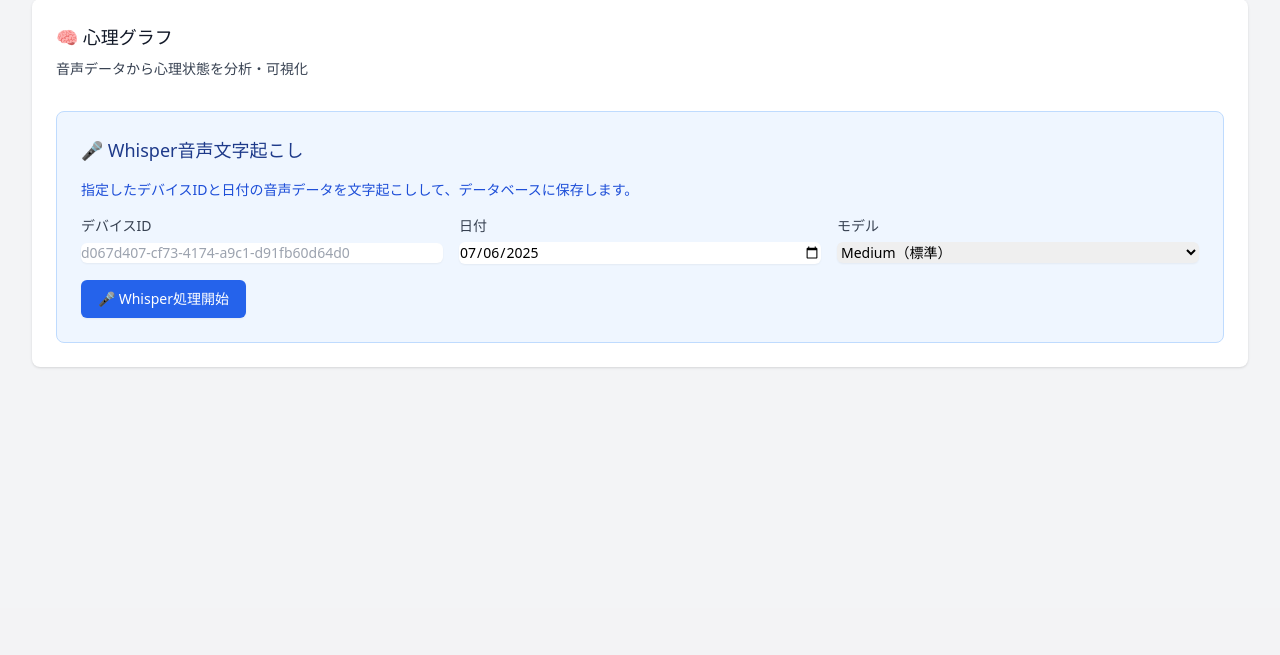
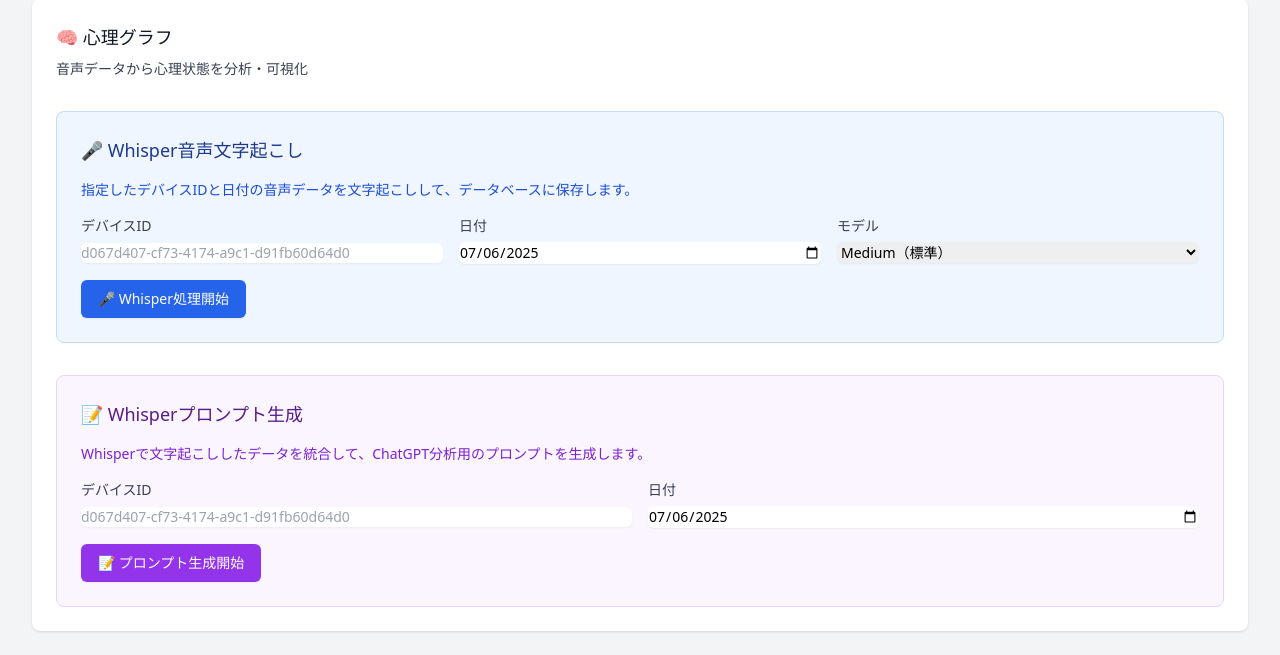
Before and after one commit to matsumotokaya/watchme_admin, a FastAPI app: page / in a window 1280 px wide. Shown: the part 192-847 px from the top of the page. Before the commit the page ends 560 px from the top, so only its background shows below. Run offline with FastAPI, Linux system fonts and the light colour scheme; some libraries are stand-ins or nearby versions.

Commit message:
Whisperプロンプト生成UIコンポーネントを追加
### 主要な変更
- 心理グラフタブ内にプロンプト生成UIを追加
- デバイスIDと日付を指定してプロンプトを生成
- http://localhost:8009/generate-mood-prompt-supabase APIを呼び出し
- vibe_whisper_promptテーブルに結果を保存

### 修正ファイル
- templates/index.html: プロンプト生成UIコンポーネントを追加（紫色のカード）
- static/admin.js: generateWhisperPrompt関数とイベントハンドラを追加
- README.md: 新機能の説明を追加、更新日を2025-07-07に変更

🤖 Generated with [Claude Code](https://claude.ai/code)

Co-Authored-By: Claude <noreply@anthropic.com>

```diff
--- a/static/admin.js
+++ b/static/admin.js
@@ -24,6 +24,7 @@ document.addEventListener('DOMContentLoaded', function() {
     loadStats();
     initializeDefaultUserSession();
     initializeWhisperDate();
+    initializePromptDate();
 });
 
 // =============================================================================
@@ -72,6 +73,9 @@ function setupEventListeners() {
 
     // Whisper機能のイベントリスナー
     document.getElementById('start-whisper-btn').addEventListener('click', startWhisperProcessing);
+
+    // Whisperプロンプト生成機能のイベントリスナー
+    document.getElementById('generate-prompt-btn').addEventListener('click', generateWhisperPrompt);
 
     // モーダルを閉じる
     modalOverlay.addEventListener('click', function(e) {
@@ -1169,5 +1173,87 @@ function copyToClipboard(text) {
     });
 }
 
+// =============================================================================
+// Whisperプロンプト生成機能
+// =============================================================================
+
+async function generateWhisperPrompt() {
+    const deviceId = document.getElementById('prompt-device-id').value;
+    const date = document.getElementById('prompt-date').value;
+    const button = document.getElementById('generate-prompt-btn');
+    const statusDiv = document.getElementById('prompt-status');
+    const resultsDiv = document.getElementById('prompt-results');
+    const resultsContent = document.getElementById('prompt-results-content');
+
+    // バリデーション
+    if (!deviceId) {
+        showNotification('デバイスIDを入力してください', 'error');
+        return;
+    }
+
+    if (!date) {
+        showNotification('日付を選択してください', 'error');
+        return;
+    }
+
+    // UI状態更新
+    button.disabled = true;
+    button.textContent = '⏳ 処理中...';
+    statusDiv.textContent = 'プロンプト生成APIを呼び出しています...';
+    resultsDiv.classList.add('hidden');
+    resultsContent.textContent = '';
+
+    try {
+        // プロンプト生成API呼び出し
+        const response = await axios.get('http://localhost:8009/generate-mood-prompt-supabase', {
+            params: {
+                device_id: deviceId,
+                date: date
+            },
+            timeout: 30000 // 30秒タイムアウト
+        });
+
+        const result = response.data;
+
+        // 結果表示
+        statusDiv.textContent = '✅ プロンプト生成完了';
+        resultsDiv.classList.remove('hidden');
+        resultsContent.textContent = JSON.stringify(result, null, 2);
+
+        // 成功通知
+        showNotification(`プロンプト生成完了: ${result.output_path}`, 'success');
+
+    } catch (error) {
+        console.error('プロンプト生成エラー:', error);
+
+        let errorMessage = 'プロンプト生成でエラーが発生しました';
+        if (error.response?.data?.detail) {
+            errorMessage += ': ' + error.response.data.detail;
+        } else if (error.message) {
+            errorMessage += ': ' + error.message;
+        }
+
+        statusDiv.textContent = 'エラーが発生しました';
+        resultsDiv.classList.remove('hidden');
+        resultsContent.textContent = errorMessage;
+
+        showNotification(errorMessage, 'error');
+    } finally {
+        // UI状態復元
+        button.disabled = false;
+        button.textContent = '📝 プロンプト生成開始';
+    }
+}
+
+// 日付を今日に設定する初期化関数（プロンプト生成用）
+function initializePromptDate() {
+    const today = new Date();
+    const formattedDate = today.toISOString().split('T')[0];
+    const promptDateElement = document.getElementById('prompt-date');
+    if (promptDateElement) {
+        promptDateElement.value = formattedDate;
+    }
+}
+
 // デバッグ用
 console.log('WatchMe 音声データ心理分析システム JavaScript 読み込み完了');
--- a/templates/index.html
+++ b/templates/index.html
@@ -109,6 +109,42 @@
                                     <h4 class="text-sm font-medium text-gray-700 mb-2">処理結果</h4>
                                     <div class="bg-gray-50 rounded-md p-4 text-sm">
                                         <pre id="whisper-results-content" class="whitespace-pre-wrap text-gray-600"></pre>
+                                    </div>
+                                </div>
+                            </div>
+                        </div>
+
+                        <!-- Whisperプロンプト生成コンポーネント -->
+                        <div class="mt-8">
+                            <div class="bg-purple-50 border border-purple-200 rounded-lg p-6">
+                                <h3 class="text-lg font-medium text-purple-900 mb-4">📝 Whisperプロンプト生成</h3>
+                                <p class="text-sm text-purple-700 mb-4">Whisperで文字起こししたデータを統合して、ChatGPT分析用のプロンプトを生成します。</p>
+
+                                <div class="grid grid-cols-1 md:grid-cols-2 gap-4">
+                                    <div>
+                                        <label class="block text-sm font-medium text-gray-700 mb-1">デバイスID</label>
+                                        <input type="text" id="prompt-device-id" placeholder="d067d407-cf73-4174-a9c1-d91fb60d64d0"
+                                               class="w-full rounded-md border-gray-300 shadow-sm focus:border-purple-500 focus:ring-purple-500 sm:text-sm">
+                                    </div>
+                                    <div>
+                                        <label class="block text-sm font-medium text-gray-700 mb-1">日付</label>
+                                        <input type="date" id="prompt-date"
+                                               class="w-full rounded-md border-gray-300 shadow-sm focus:border-purple-500 focus:ring-purple-500 sm:text-sm">
+                                    </div>
+                                </div>
+
+                                <div class="mt-4 flex justify-between items-center">
+                                    <button id="generate-prompt-btn" class="inline-flex items-center justify-center rounded-md border border-transparent bg-purple-600 px-4 py-2 text-sm font-medium text-white shadow-sm hover:bg-purple-700 disabled:opacity-50 disabled:cursor-not-allowed">
+                                        📝 プロンプト生成開始
+                                    </button>
+                                    <div id="prompt-status" class="text-sm text-gray-500"></div>
+                                </div>
+
+                                <!-- 処理結果表示エリア -->
+                                <div id="prompt-results" class="mt-6 hidden">
+                                    <h4 class="text-sm font-medium text-gray-700 mb-2">処理結果</h4>
+                                    <div class="bg-gray-50 rounded-md p-4 text-sm">
+                                        <pre id="prompt-results-content" class="whitespace-pre-wrap text-gray-600"></pre>
                                     </div>
                                 </div>
                             </div>
```
Also changed, not shown: README.md.
